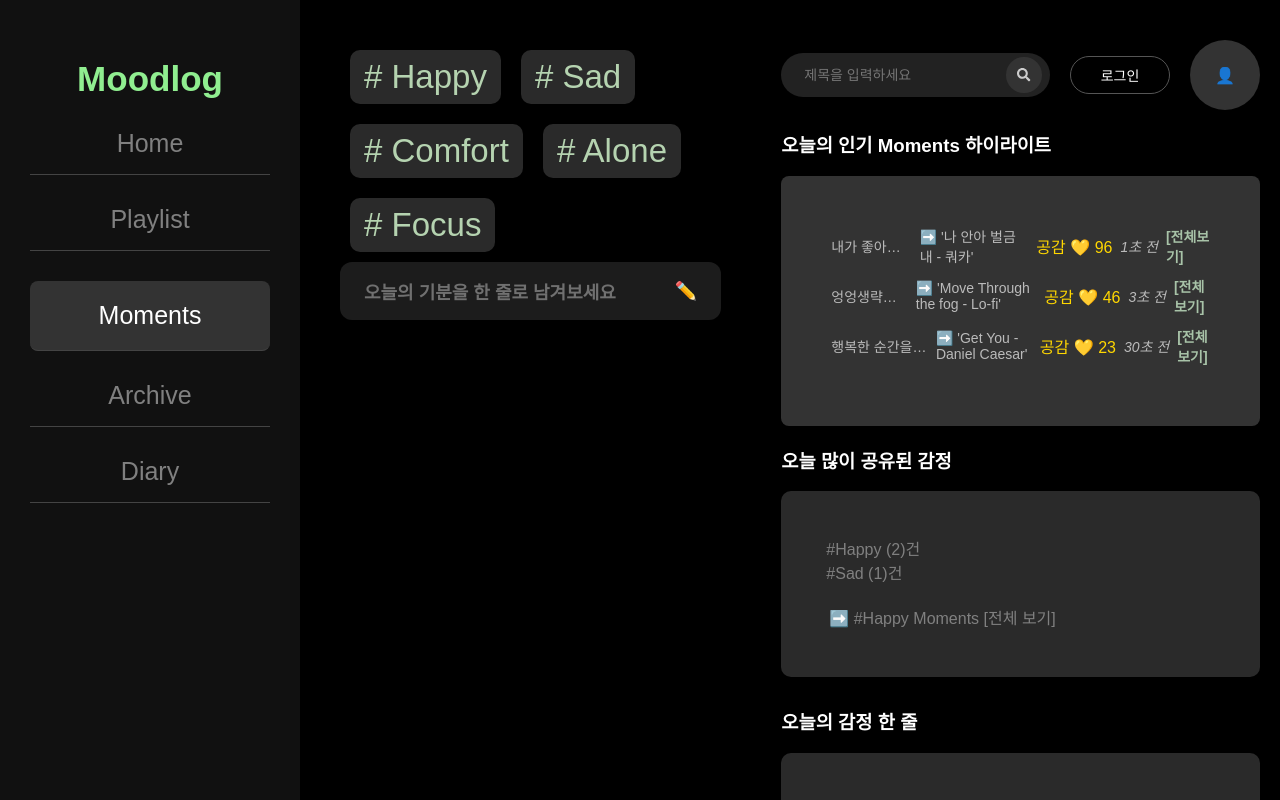
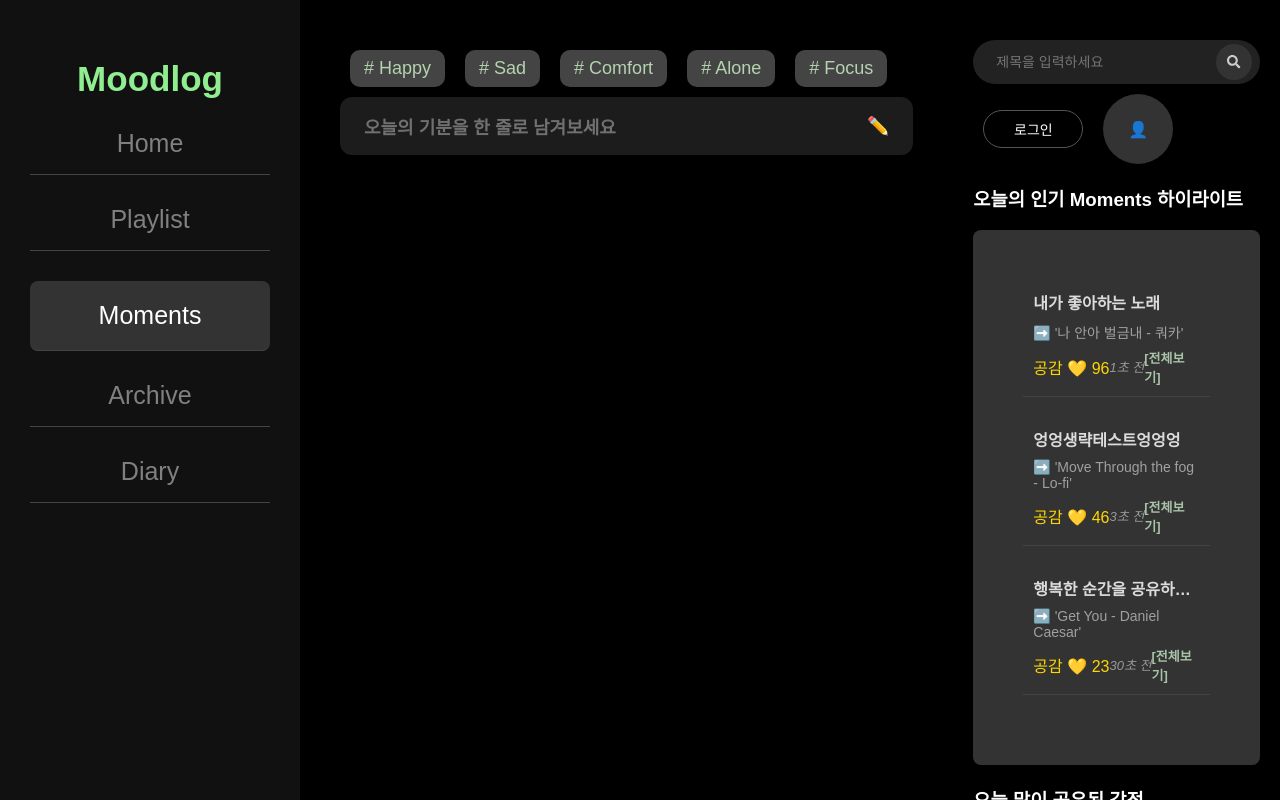
Before and after one commit to jszxro/PK_project_4, a React (Vite) app in the folder app/react-app/moodlog/: page /moments in a window 1280 px wide. Shown: the top 800 px of the page. Built offline with nearby package versions, Linux system fonts and the light colour scheme.

Commit message:
moments 페이지 전체 구조 수정전

```diff
--- a/app/react-app/moodlog/src/App.css
+++ b/app/react-app/moodlog/src/App.css
@@ -215,26 +215,19 @@ body {
   color: #b5d3b0;
 }
 
-/* 태그 버튼 크기 */
+/* 태그 버튼 */
+
 .tag-btn {
-  font-size: 33px;  /* 텍스트 크기 키움 */
-  padding: 10px 18px; /* 버튼 자체 크기 키움 */
+  font-size: 18px;  /* 텍스트 크기 키움 */
+  padding: 8px 14px; /* 버튼 자체 크기 키움 */
   margin: 10px;
   border: none;
-  border-radius: 20px;
+  border-radius: 10px;
+  background: #2a2a2a;
   background-color: #444;
-  color: #fff;
+  color: #b5d3b0;
   cursor: pointer;
   transition: background-color 0.2s;
-}
-
-.tag-btn {
-  background: #2a2a2a;
-  color: #b5d3b0;
-  border: none;
-  padding: 8px 14px;
-  border-radius: 10px;
-  cursor: pointer;
 }
 
 .tag-btn:hover {
--- a/app/react-app/moodlog/src/assets/css/MomentsPage.module.css
+++ b/app/react-app/moodlog/src/assets/css/MomentsPage.module.css
@@ -1,6 +1,6 @@
 .commentFeeling {
   background: #1c1c1c;
-  color:#707070;
+  color: #707070;
   padding: 16px 24px;
   border-radius: 12px;
   font-size: 18px;
@@ -11,6 +11,7 @@
   transition: background 0.2s ease;
   box-shadow: 0 0 10px rgba(0, 0, 0, 0.4);
 }
+
 
 .commentFeeling:hover {
   background: #2a2a2a;
@@ -52,7 +53,7 @@
   gap: 8px;
   align-items: center;
   margin-bottom: 10px;
-  font-size: 14px;
+  font-size: 16px;
   color: #bbb;
 }
 
@@ -89,9 +90,22 @@
   overflow: hidden;
   text-overflow: ellipsis;
 }
+
+.momentContentNLikes {
+  display: flex;
+  justify-content: space-between;
+  align-items: center;
+  margin-top: 6px;
+}
+
 .momentContent {
   font-size: 16px;
-  margin-bottom: 14px;
+  color: #ccc;
+  flex: 1; /* 내용이 길어지면 좌측으로 밀고 우측은 고정 */
+  margin-right: 12px;
+  white-space: nowrap;
+  overflow: hidden;
+  text-overflow: ellipsis;
 }
 
 .momentLikes {
@@ -118,3 +132,53 @@
 .textButton:hover {
   text-decoration: underline;
 }
+
+.momentHighlight {
+  margin-bottom: 20px;
+  padding: 10px;
+  border-bottom: 1px solid #444;
+}
+
+.titleLine {
+  font-size: 16px;
+  font-weight: bold;
+  color: #dcdcdc;
+  margin-bottom: 4px;
+}
+
+.songLine {
+  font-size: 14px;
+  color: #a0a0a0;
+  margin-bottom: 6px;
+}
+
+.infoLine {
+  display: flex;
+  justify-content: space-between;
+  align-items: center;
+  font-size: 13px;
+  color: #999;
+}
+
+.momentShowAll {
+  cursor: pointer;
+  color: #A8C3A8;
+  font-weight: bold;
+}
+
+.momentGrid {
+  display: flex;
+  flex-wrap: wrap;
+  justify-content: space-between;
+}
+
+.postCard {
+  width: 48%;
+  background: #1e1e1e;
+  padding: 16px;
+  border-radius: 12px;
+  box-shadow: 0 0 8px rgba(0, 0, 0, 0.2);
+  margin-bottom: 16px;
+  display: flex;
+  flex-direction: column;
+}
--- a/app/react-app/moodlog/src/pages/MomentsPage.jsx
+++ b/app/react-app/moodlog/src/pages/MomentsPage.jsx
@@ -64,7 +64,7 @@ const MomentsPage = () => {
       thumbnail: "https://img.youtube.com/vi/FepuXV72_hQ/hqdefault.jpg",
       likes: 96,
       time: "1초 전"
-    }
+    },
   ];
 
   // 선택된 태그만 필터링
@@ -134,8 +134,9 @@ const MomentsPage = () => {
                 <p className={styles.sortLabel}>최신순</p>
               </div>
               <div className="moment-card">
+                <div className={styles.momentGrid}>
                   {filteredPosts.map(post => (
-                  <div key={post.id} className={styles.momentCard}>
+                    <div key={post.id} className={styles.postCard}>
                       <div className={styles.momentMeta}>
                         <span className={styles.momentAuthor}>작성자: {post.author}</span>
                         <span className={styles.momentTag}>#{post.tag}</span>
@@ -145,10 +146,13 @@ const MomentsPage = () => {
                       <div className={styles.momentLink}>
                         🔗 <a href={post.url} target="_blank" rel="noopener noreferrer">{post.url.slice(0, 50)}...</a>
                       </div>
-                    <p className={styles.momentContent}>{post.content}</p>
-                    <div className={styles.momentLikes}>💛 {post.likes}</div>
+                      <div className={styles.momentContentNLikes}>
+                      <span className={styles.momentContent}>{post.content}</span>
+                      <span className={styles.momentLikes}>💛 {post.likes}</span>
+                      </div>
                     </div>
                   ))}
+                </div>
               </div>
             </>
           )}
@@ -168,9 +172,14 @@ const MomentsPage = () => {
           <h3>오늘의 인기 Moments 하이라이트</h3>
           <div className="moment-card">
             {sortedByLikes.map(post => (
-              <div key={post.id} className={styles.momentMeta}>
+              <div key={post.id} className={styles.momentHighlight}>
+                <div className={styles.titleLine}>
                   <span className={styles.momentContentTitle}>{post.content_title}</span>
+                </div>
+                <div className={styles.songLine}>
                   <span>➡️ '{post.song_title} - {post.singer}'</span>
+                </div>
+                <div className={styles.infoLine}>
                   <span className={styles.momentLikes}>공감 💛 {post.likes}</span>
                   <span className={styles.momentTime}>{post.time}</span>
                   <span
@@ -181,6 +190,7 @@ const MomentsPage = () => {
                     }}
                     style={{ cursor: 'pointer', color: '#A8C3A8', fontWeight: 'bold' }}
                   >[전체보기]</span>
+                </div>
               </div>
             ))}
 
@@ -209,7 +219,6 @@ const MomentsPage = () => {
           <h3>오늘의 감정 한 줄</h3>
           <div className={styles.momentCard}>
             <p>{feelingText || '아직 기록된 감정이 없어요 😶'}</p>
-            {/* {feelingText && <p>{feelingText}</p>} */}
           </div>
         </div>
       </div>
```
Lines whose indentation alone changed are shown as unchanged.
